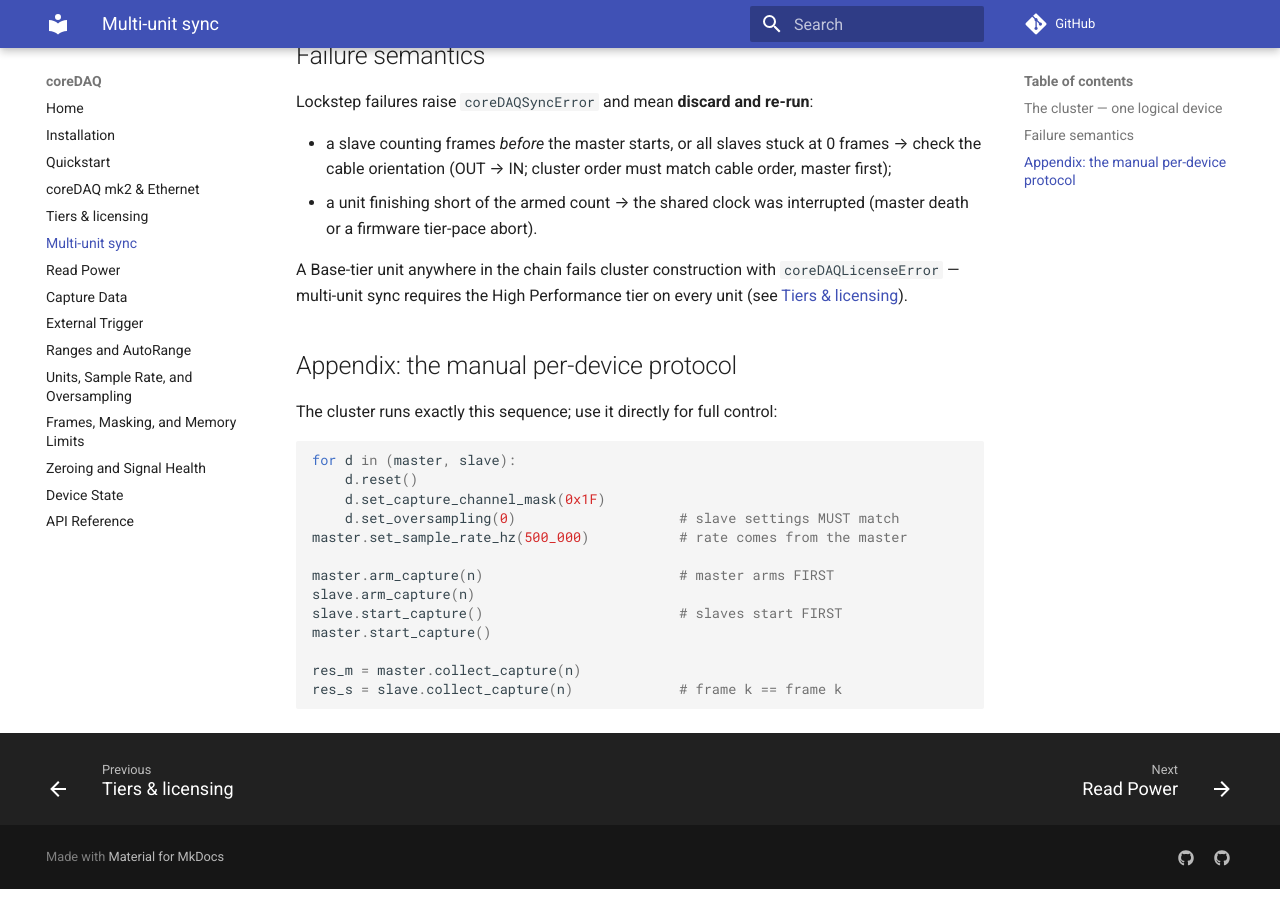
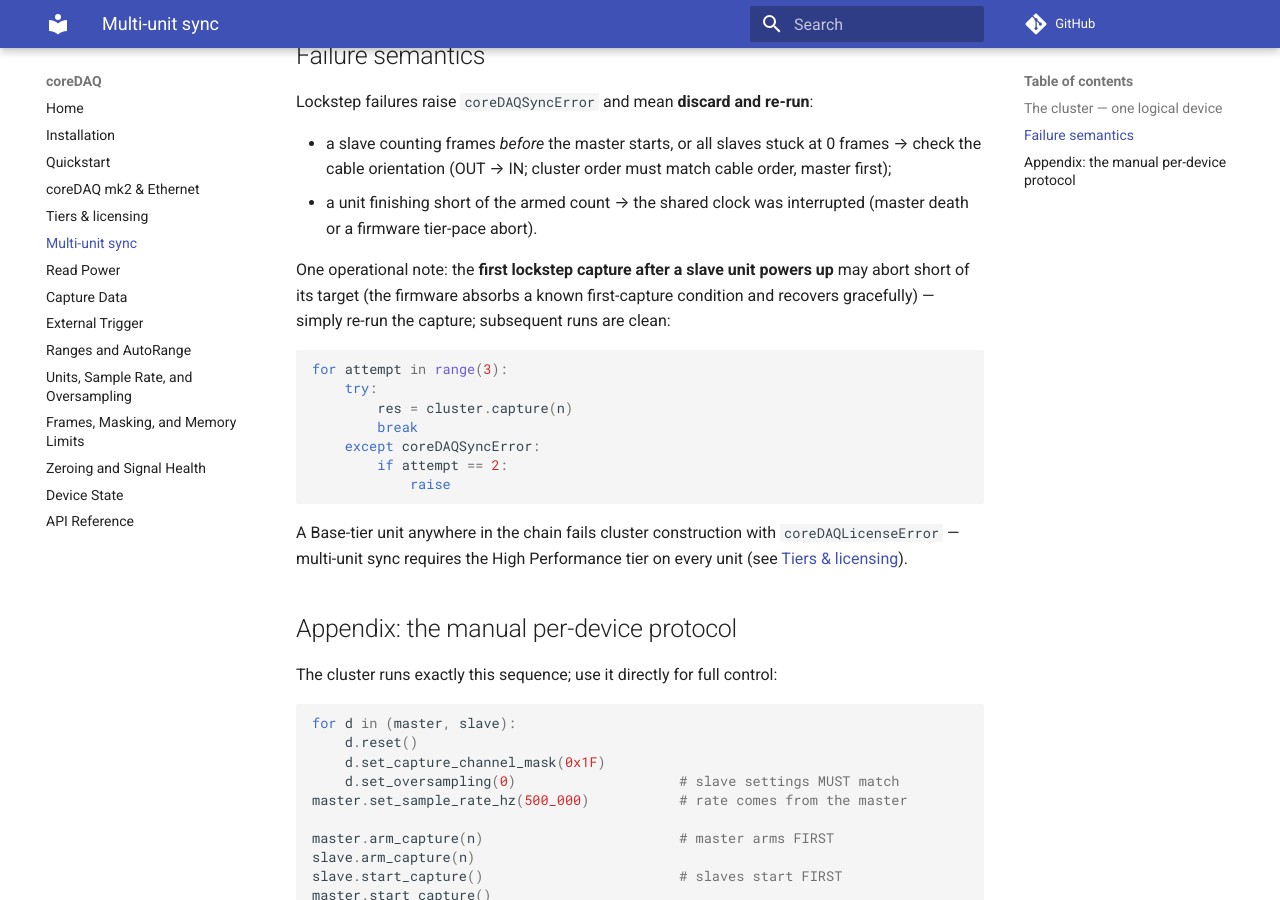
Before and after one commit to core-inst-git/py_coreDAQ, an MkDocs documentation site: the page built from docs/sync.md, in a window 1280 px wide and 900 px high, scrolled down 871 px. Built offline with MkDocs 1.6.1 and Material for MkDocs 9.7.7, drawn with Linux system fonts in a browser that asks for light colours; comment, search, counter and statistics services are not loaded.

Commit message:
sync.md: document first-capture-after-slave-boot retry pattern (HIL-observed)
Co-Authored-By: Claude Fable 5 <noreply@anthropic.com>

````diff
--- a/docs/sync.md
+++ b/docs/sync.md
@@ -47,6 +47,21 @@ Lockstep failures raise `coreDAQSyncError` and mean **discard and re-run**:
 - a unit finishing short of the armed count → the shared clock was
   interrupted (master death or a firmware tier-pace abort).
 
+One operational note: the **first lockstep capture after a slave unit
+powers up** may abort short of its target (the firmware absorbs a known
+first-capture condition and recovers gracefully) — simply re-run the
+capture; subsequent runs are clean:
+
+```python
+for attempt in range(3):
+    try:
+        res = cluster.capture(n)
+        break
+    except coreDAQSyncError:
+        if attempt == 2:
+            raise
+```
+
 A Base-tier unit anywhere in the chain fails cluster construction with
 `coreDAQLicenseError` — multi-unit sync requires the High Performance tier
 on every unit (see [Tiers & licensing](tiers.md)).
````
